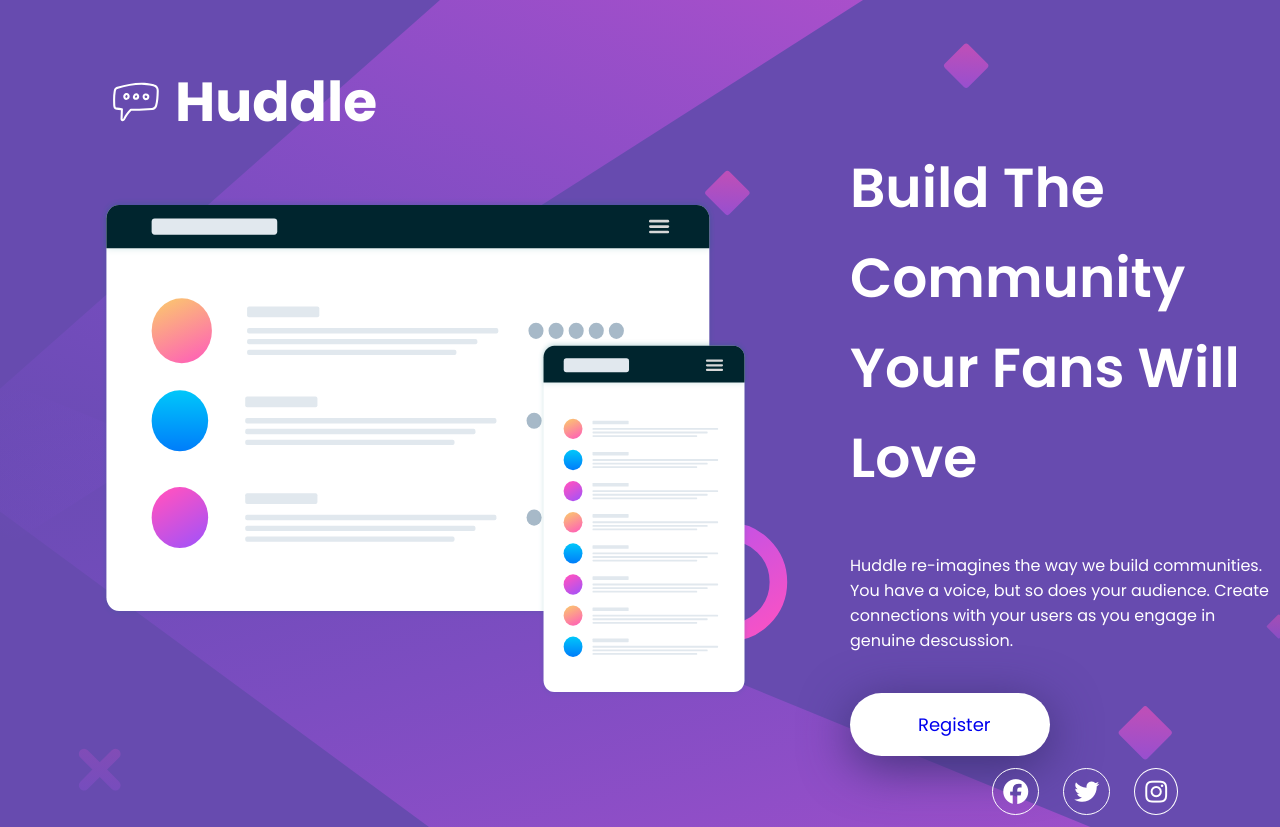
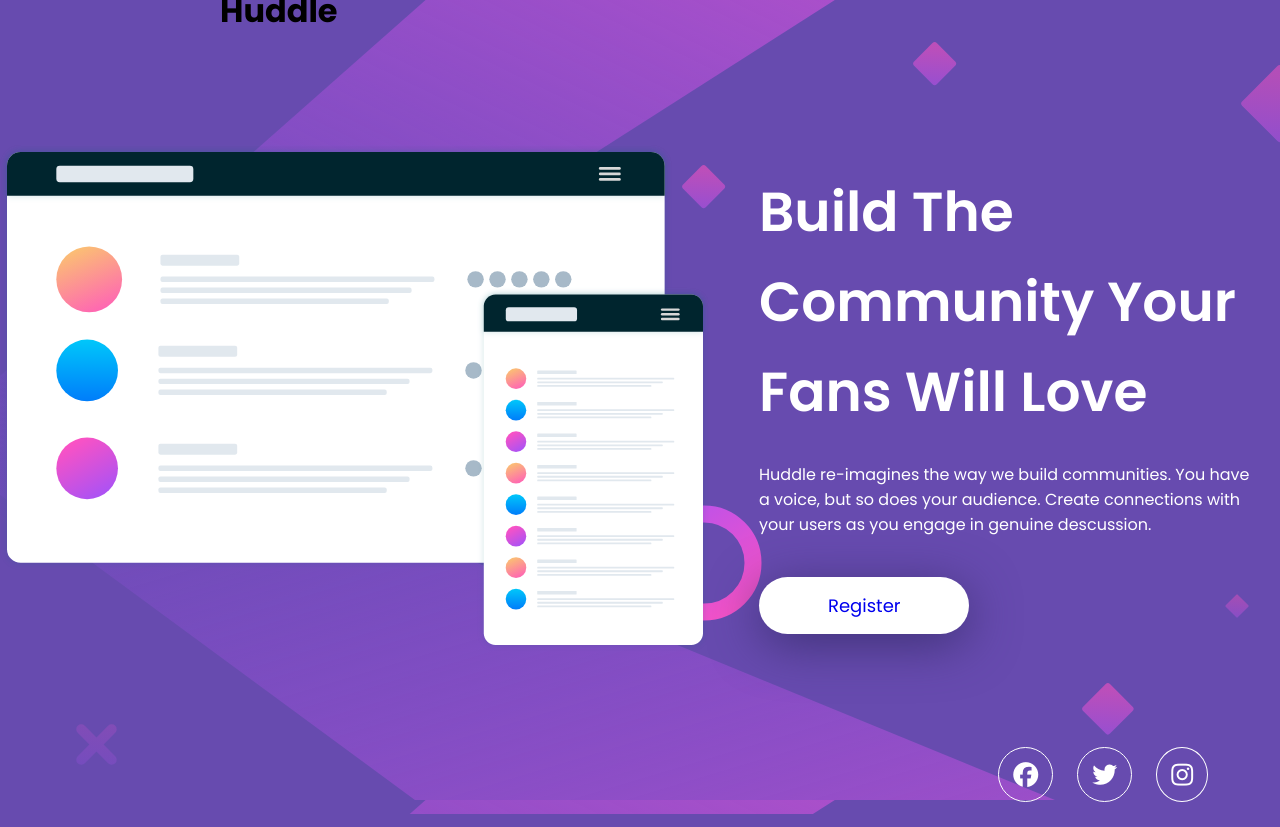
Before and after one commit to julia-pzang/projeto-huddle-base, a plain HTML site: page index.html in a window 1280 px wide. Drawn offline with Linux system fonts and the light colour scheme.

Commit message:
Update style.css

```diff
--- a/src/css/style.css
+++ b/src/css/style.css
@@ -1,8 +1,12 @@
 body{
-
     background: url(../images/bg-desktop.svg);
     background-color: hsl(257, 40%, 49%);
     background-size: cover;
+    display: flex;
+    justify-content: center;
+    height: 100vh;
+    flex-direction: column;
+
 }
 
 
@@ -11,23 +15,8 @@ body{
 .header{
     font-family: 'Poppins', sans-serif;
     display: flex;
-    margin: 60px 100px 0;
-}
-
-.header::before{
-    content: "";
-    background: url(../images/logo.svg) no-repeat;
-    width: 60px;
-    height: 53px;
-    display: inline-block;
-    margin-top: 9px;
-}
-
-.header h1{
-    font-weight: 700;
-    font-size: 55px;
-    margin-left: 15px;
-    color: #fff;
+    margin-left: 220px;
+    margin-bottom: 700px;
 }
 
 /* MAIN */
@@ -35,19 +24,15 @@ body{
 .main{
     display: flex;
     align-items: center;
-}
-
-img{
-    height: 600px;
-    width: 850px;
-    padding: 50px 100px;
-
-
+    justify-content: center;
+    width: 100vw;
+    position: fixed;
 }
 
 .info{
     color: #fff;
     font-family: 'Poppins', sans-serif;
+    margin-left: 50px;
 }
 
 .info h2{
@@ -56,20 +41,19 @@ img{
     line-height: 90px;
     font-weight: 600;
     max-width: 700px;
-
 }
 
 .paragrafo{
-    margin-top: 50px;
+    margin-top: 25px;
     max-width: 500px;
 }
 
 .register{
     background-color: #fff;
     margin-top: 40px;
-    border-radius: 60px;
-    width: 200px;
-    padding: 18px 68px;
+    border-radius: 50px;
+    width: 210px;
+    padding: 15px 69px;
     font-size: 18px;
     box-shadow: 0 10px 50px hsl(252, 41%, 33%);
 }
@@ -77,28 +61,37 @@ img{
 .register:hover{
     background-color: hsl(300, 69%, 71%);
     color: #fff;
-    transition: 0.4s ease-in-out;
+    transition: 0.3s ease-in-out;
 }
 
 .footer div{
     display: flex;
     justify-content: flex-end;
-    margin-right: 90px;
+    margin-right: 60px;
+}
+
+.footer ul{
+    display: flex;
 }
 
 .footer a{
-    font-weight: 500;
-    font-size: 20px;
     margin: 12px;
-    transition: 0.3s ease-in-out;
+    transition: 0.4s ease-in-out;
 }
 
 .footer i{
     font-size: 25px;
     border: 1px solid #fff;
     border-radius: 50%;
-    padding: 10px;
+    padding: 14px;
     color: #fff;
+}
+
+.face{
+    width: 54px;
+    display: flex;
+    margin-right: 20px;
+    margin-top: -6px;
 }
 
 .footer i:hover{
```
